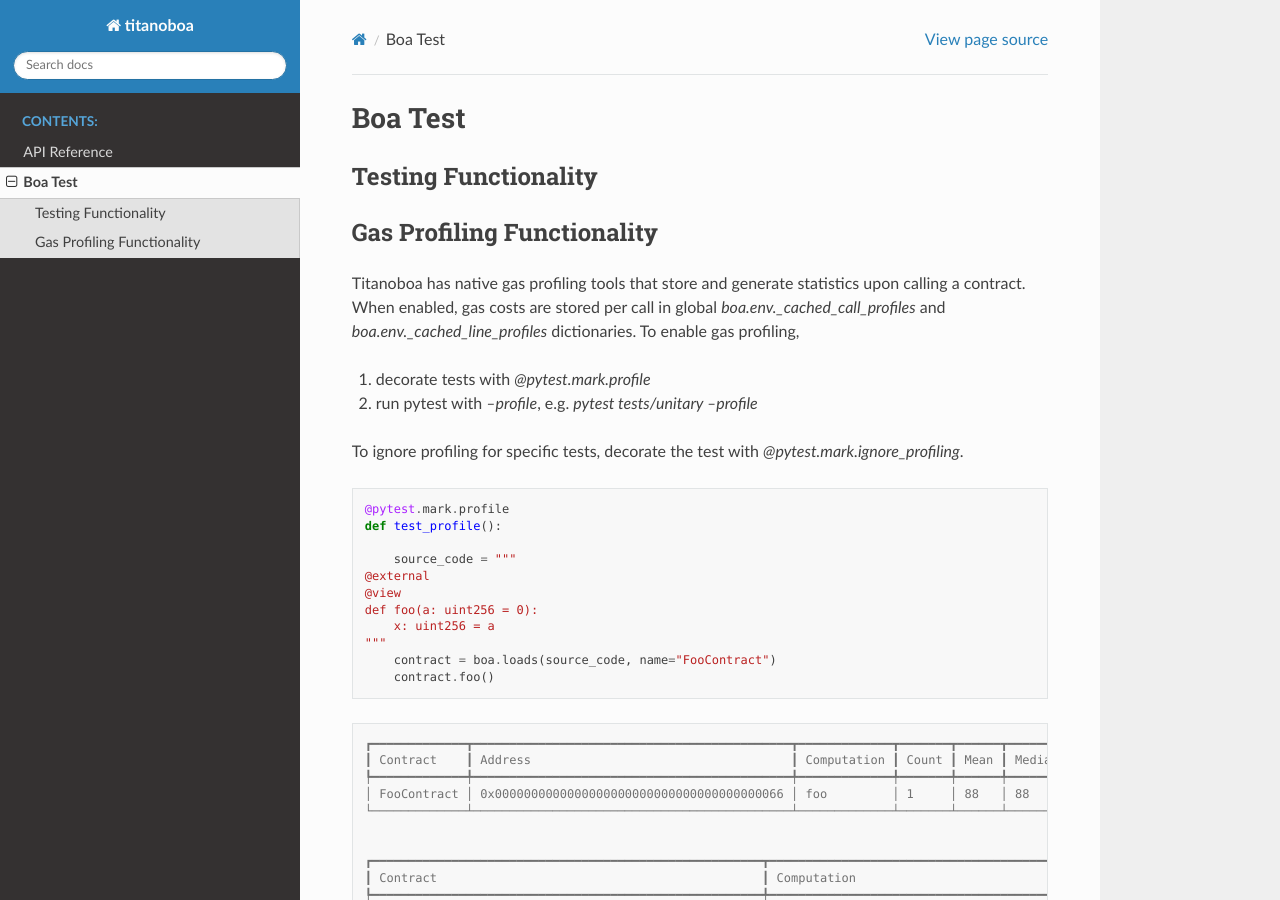
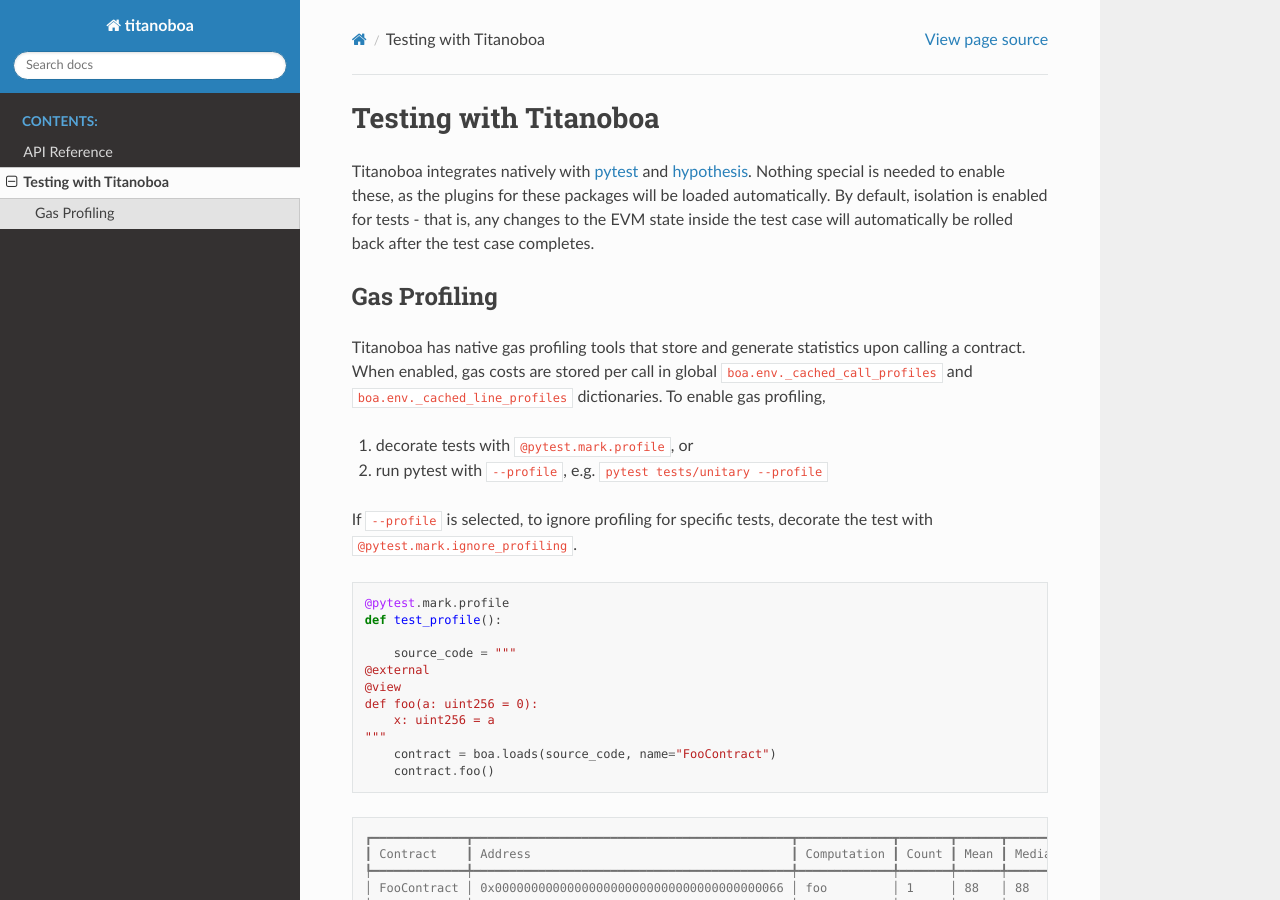
Before and after one commit to vyperlang/titanoboa, a Sphinx documentation site: the page built from docs/source/test.rst, in a window 1280 px wide and 900 px high. Built offline with Sphinx 7.4.7 and the Read the Docs theme 2.0.0, drawn with Linux system fonts in a browser that asks for light colours.

Commit message:
docs: add notes about pytest (#76)

```diff
--- a/docs/source/test.rst
+++ b/docs/source/test.rst
@@ -1,22 +1,19 @@
-Boa Test
+Testing with Titanoboa
 ========
 
-Testing Functionality
-----------------------
+Titanoboa integrates natively with `pytest <https://docs.pytest.org/>`_ and `hypothesis <https://hypothesis.readthedocs.io/en/latest/quickstart.html>`_. Nothing special is needed to enable these, as the plugins for these packages will be loaded automatically. By default, isolation is enabled for tests - that is, any changes to the EVM state inside the test case will automatically be rolled back after the test case completes.
 
 
-
-Gas Profiling Functionality
+Gas Profiling
 -----------------------
 
-Titanoboa has native gas profiling tools that store and generate statistics upon calling a contract. When enabled,
-gas costs are stored per call in global `boa.env._cached_call_profiles` and `boa.env._cached_line_profiles` dictionaries.
+Titanoboa has native gas profiling tools that store and generate statistics upon calling a contract. When enabled, gas costs are stored per call in global ``boa.env._cached_call_profiles`` and ``boa.env._cached_line_profiles`` dictionaries.
 To enable gas profiling,
 
-1. decorate tests with `@pytest.mark.profile`
-2. run pytest with `--profile`, e.g. `pytest tests/unitary --profile`
+1. decorate tests with ``@pytest.mark.profile``, or
+2. run pytest with ``--profile``, e.g. ``pytest tests/unitary --profile``
 
-To ignore profiling for specific tests, decorate the test with `@pytest.mark.ignore_profiling`.
+If ``--profile`` is selected, to ignore profiling for specific tests, decorate the test with ``@pytest.mark.ignore_profiling``.
 
 .. code-block:: python
 
```
Also changed, not shown: .readthedocs.yaml (added).
